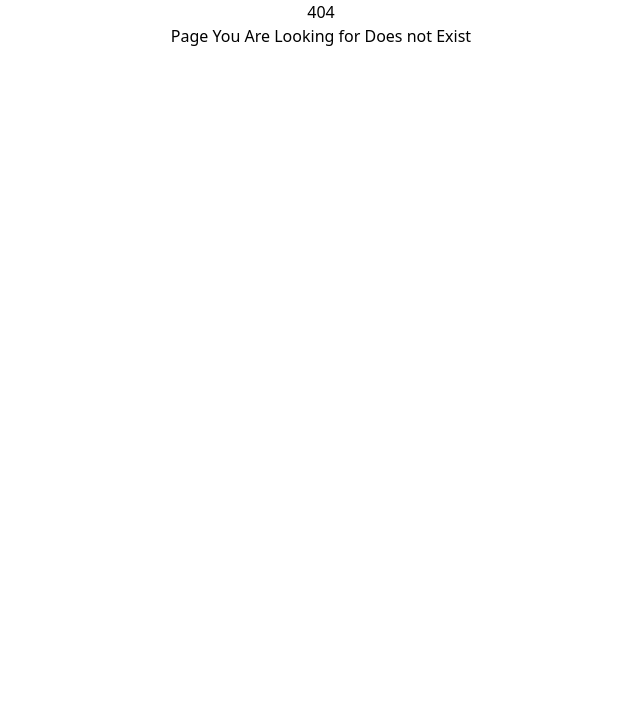
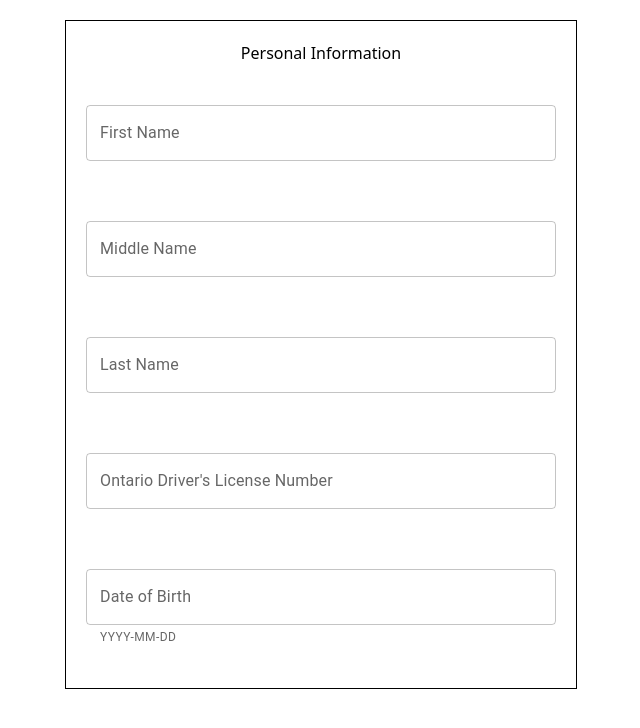
Before and after one commit to LearnerSamuelX/or_frontend, a React (Create React App) app: page /application/1 in a window 1280 px wide. Before the commit this address had no page. Shown: the top 728 px of the page, without its empty margins (319-959 px from the left). Built offline with nearby package versions, Linux system fonts and the light colour scheme.

Commit message:
main:form skeleton in place

```diff
--- a/src/App.tsx
+++ b/src/App.tsx
@@ -4,6 +4,7 @@ import './App.css';
 import { BrowserRouter, Routes, Route } from "react-router-dom";
 import Homepage from './pages/Homepage';
 import NotFound from './pages/NotFound';
+import Application from './pages/Application';
 
 function App() {
   return (
@@ -12,6 +13,7 @@ function App() {
         <Routes>
           {/* <Route path="/" element={<Home />} /> */}
           <Route path="/" element={<Homepage />} />
+          <Route path="/application/:id" element={<Application />} />
           <Route path="*" element={<NotFound />} />
         </Routes>
       </BrowserRouter>
--- /dev/null
+++ b/src/pages/Application.tsx
@@ -0,0 +1,32 @@
+import { TextField } from '@mui/material';
+import React, { useEffect, useState } from 'react';
+
+
+function Application(): JSX.Element {
+    return (
+        <div className='border border-black flex flex-col w-2/5 mx-auto mt-5'>
+            <div className='m-5'>
+                <h1>Personal Information</h1>
+            </div>
+            <div>
+                <div className='mb-5 p-5'>
+                    <TextField label="First Name" variant="outlined" fullWidth />
+                </div>
+                <div className='mb-5 p-5'>
+                    <TextField label="Middle Name" variant="outlined" fullWidth />
+                </div>
+                <div className='mb-5 p-5'>
+                    <TextField label="Last Name" variant="outlined" fullWidth />
+                </div>
+                <div className='mb-5 p-5'>
+                    <TextField label="Ontario Driver's License Number" variant="outlined" fullWidth />
+                </div>
+                <div className='mb-5 p-5'>
+                    <TextField label="Date of Birth" variant="outlined" fullWidth helperText="YYYY-MM-DD" />
+                </div>
+            </div>
+        </div>
+    )
+}
+
+export default Application
```
